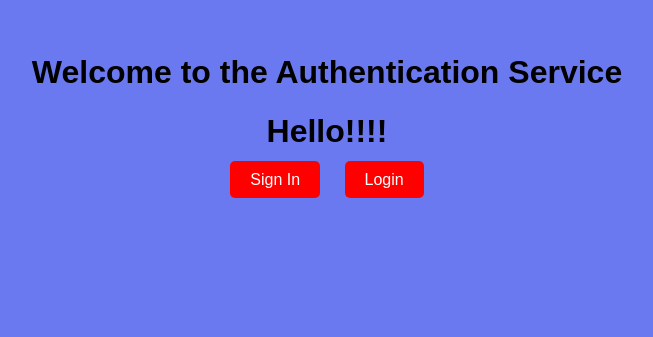
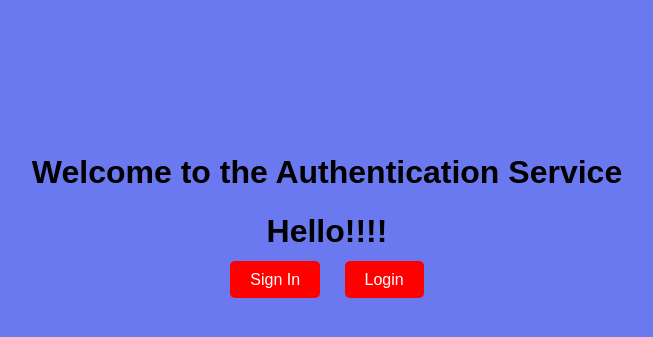
Before and after one commit to Shuhail-hub/auth-frontend-practice, a plain HTML site: page index.html in a window 1280 px wide. Shown: the part 267-604 px from the top of the page, without its empty margins (313-966 px from the left). Drawn offline with Linux system fonts and the light colour scheme.

Commit message:
Shuhail- Style.css changes

```diff
--- a/style.css
+++ b/style.css
@@ -6,7 +6,7 @@ body {
 
 .container {
   margin-top: 200px;
-  padding: 100px 200px;
+  padding: 200px 200px;
 }
 
 .buttons a {
```
